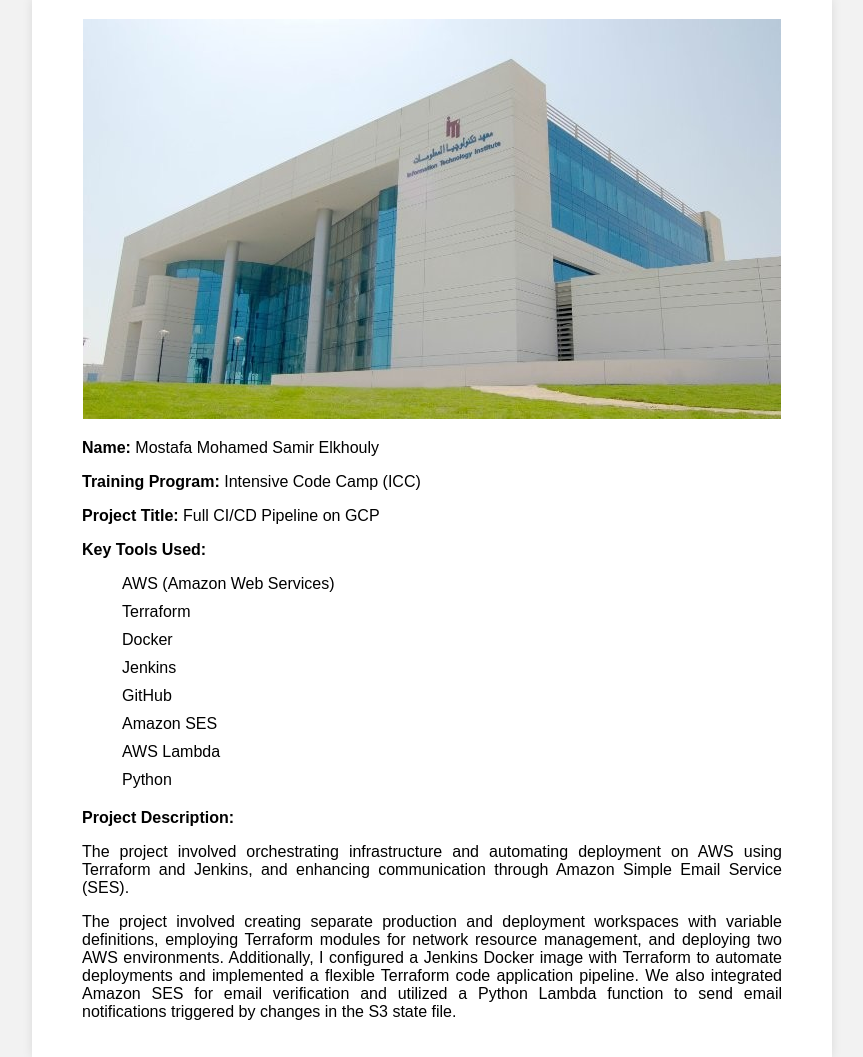
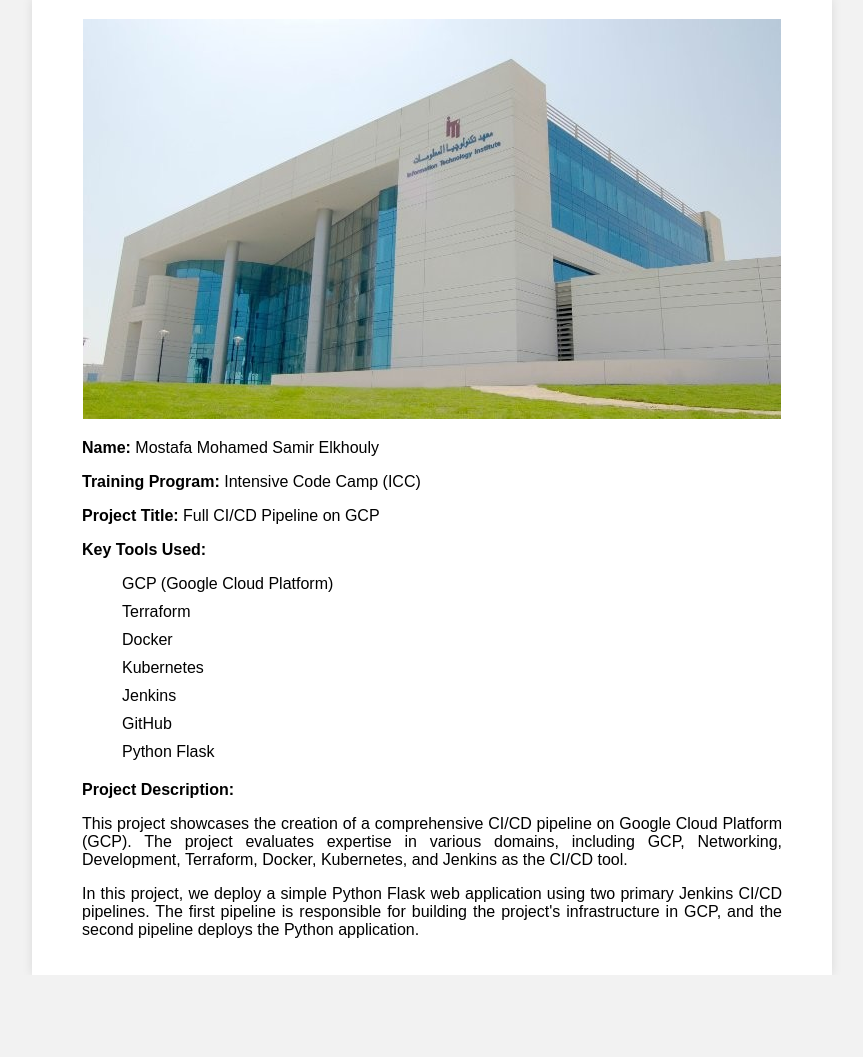
Before and after one commit to Mostafaa-Elkhouly/Full-CI-CD-Pipeline-on-GCP, a Flask app: page / in a window 1280 px wide. Shown: the part 262-1319 px from the top of the page, without its empty margins (208-1071 px from the left). After the commit the page ends 1237 px from the top, so only its background shows below. Run offline with Flask 3, Linux system fonts and the light colour scheme.

Commit message:
Updating App Content

```diff
--- a/App/templates/index.html
+++ b/App/templates/index.html
@@ -10,20 +10,19 @@
       <p><strong>Project Title:</strong> Full CI/CD Pipeline on GCP</p>
       <p><strong>Key Tools Used:</strong></p>
       <ul>
-          <li>AWS (Amazon Web Services)</li>
+          <li>GCP (Google Cloud Platform)</li>
           <li>Terraform</li>
           <li>Docker</li>
+          <li>Kubernetes</li>
           <li>Jenkins</li>
           <li>GitHub</li>
-          <li>Amazon SES</li>
-          <li>AWS Lambda</li>
-          <li>Python</li>
+          <li>Python Flask</li>
       </ul>
   </div>
   <div class="project-description">
       <p><strong>Project Description:</strong></p>
-      <p>The project involved orchestrating infrastructure and automating deployment on AWS using Terraform and Jenkins, and enhancing communication through Amazon Simple Email Service (SES).</p>
-      <p>The project involved creating separate production and deployment workspaces with variable definitions, employing Terraform modules for network resource management, and deploying two AWS environments. Additionally, I configured a Jenkins Docker image with Terraform to automate deployments and implemented a flexible Terraform code application pipeline. We also integrated Amazon SES for email verification and utilized a Python Lambda function to send email notifications triggered by changes in the S3 state file.</p>
+      <p>This project showcases the creation of a comprehensive CI/CD pipeline on Google Cloud Platform (GCP). The project evaluates expertise in various domains, including GCP, Networking, Development, Terraform, Docker, Kubernetes, and Jenkins as the CI/CD tool.</p>
+      <p>In this project, we deploy a simple Python Flask web application using two primary Jenkins CI/CD pipelines. The first pipeline is responsible for building the project's infrastructure in GCP, and the second pipeline deploys the Python application.</p>
   </div>
 </div>
 
```
